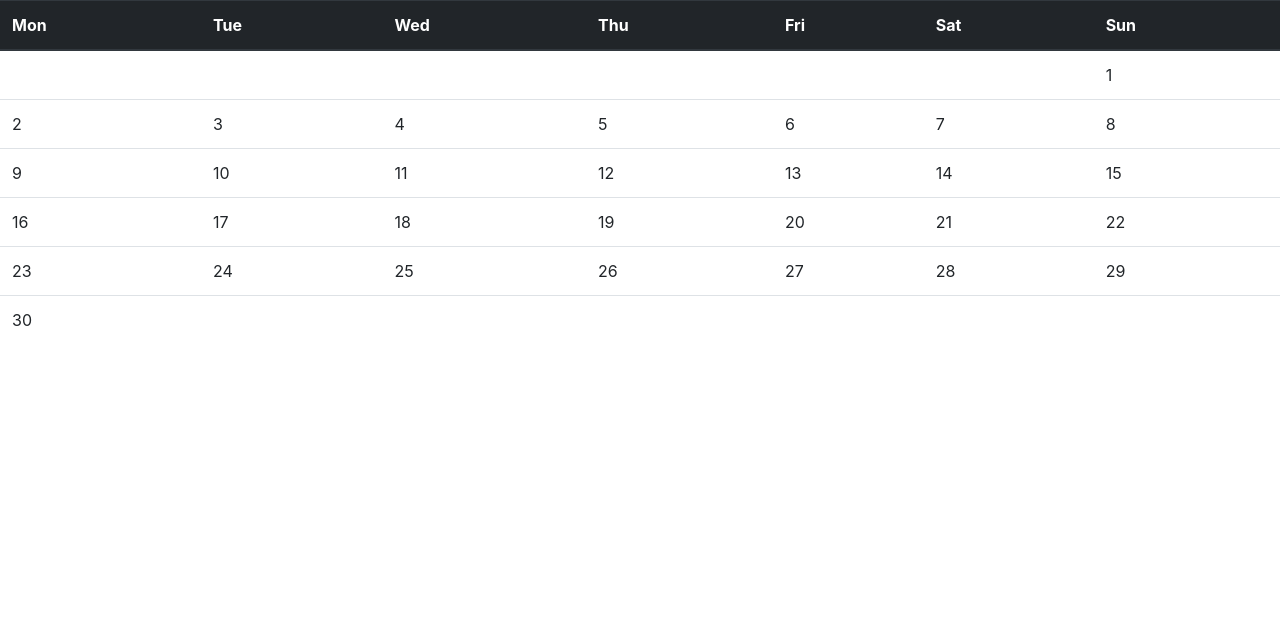
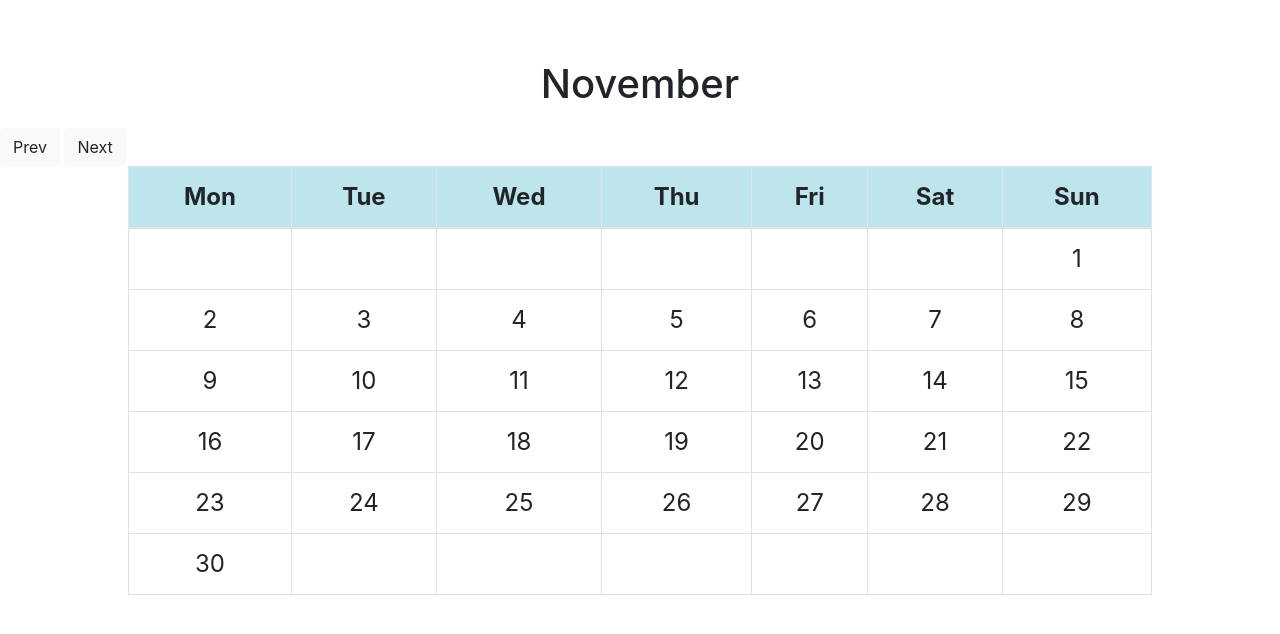
Before and after one commit to hbarrett100/COMP41110-cloud-computing-project, a Flask app: template calendar_app/templates/home.html in a window 1280 px wide. Shown: the top 634 px of the page. Run offline with Flask 2, Linux system fonts and the light colour scheme; the template is opened without the code that fills it, so the values that code supplies are empty; some libraries are stand-ins or nearby versions.

Commit message:
add more detail to table

```diff
--- a/calendar_app/static/cal.js
+++ b/calendar_app/static/cal.js
@@ -1,5 +1,10 @@
 $(document).ready(function () {
     console.log("Ready!");
+
+    // month names for top of calendar
+    const monthNames = ["January", "February", "March", "April", "May", "June",
+    "July", "August", "September", "October", "November", "December"
+    ];
 
     // create function to populate calendar - will be called for each month when arrows pressed
     function daysInMonth (month, year) {
@@ -19,6 +24,8 @@ $(document).ready(function () {
         startDay = 6;
     }
 
+    var curMonthName = monthNames[d.getMonth()];
+    $('#month-name').html(curMonthName);
     var offset = 1-startDay;
 
     // populate table with dates
--- /dev/null
+++ b/calendar_app/static/main.css
@@ -0,0 +1,24 @@
+.table {
+    border-radius: 5px;
+    width: 80%;
+    margin: 0px auto;
+    float: none;
+}
+
+#month-name {
+    border-radius: 5px;
+    width: 80%;
+    margin: 0px auto;
+    float: none;
+    margin-top: 60px;
+    text-align: center;
+    margin-bottom: 20px;
+}
+
+th,td {
+    text-align: center;
+    font-size: 1.5em;
+}
+/* .table {
+    margin: 0 auto
+ } */
--- a/calendar_app/templates/home.html
+++ b/calendar_app/templates/home.html
@@ -1,8 +1,13 @@
 {% extends "layout.html" %}
 {% block content %}
 
-<table class="table" id="cal-table">
-    <thead class="thead-dark">
+<div>
+    <h1 id="month-name"></h1>
+    <button type="button" class="btn btn-light" id="next-month" class="move-month">Prev</button>
+    <button type="button" class="btn btn-light" id="prev-month" class="move-month">Next</button>
+</div>
+<table class="table table-bordered" id="cal-table">
+    <thead class="table-info">
         <tr>
             <th scope="col">Mon</th>
             <th scope="col">Tue</th>
--- a/calendar_app/templates/layout.html
+++ b/calendar_app/templates/layout.html
@@ -7,6 +7,7 @@
     <!-- jQuery library -->
     <script src="https://ajax.googleapis.com/ajax/libs/jquery/3.5.1/jquery.min.js"></script>
     <script src="{{url_for('static', filename='cal.js')}}"></script>
+    <link rel= "stylesheet" type= "text/css" href= "{{ url_for('static',filename='main.css') }}">
 </head>
 <body>
     {% block content %} {% endblock  %}
--- a/calendar_app/templates/login.html
+++ b/calendar_app/templates/login.html
@@ -3,7 +3,7 @@
 
 <div class="container">
     <div class="landing-text">
-        <h1>Calendar App</h1>
+        <h1>Calendar Pal</h1>
         <form name="login" action="/home">
             <label for="inputEmail"></label>
             <input type="email" name="email" id="enter_email" class="form-control" placeholder="Enter Email" required
```
